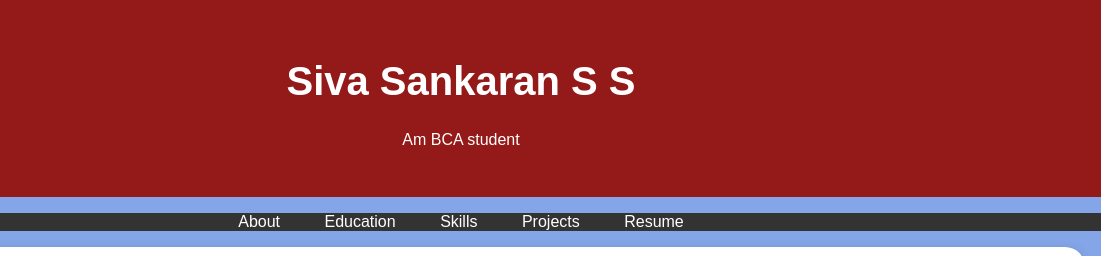
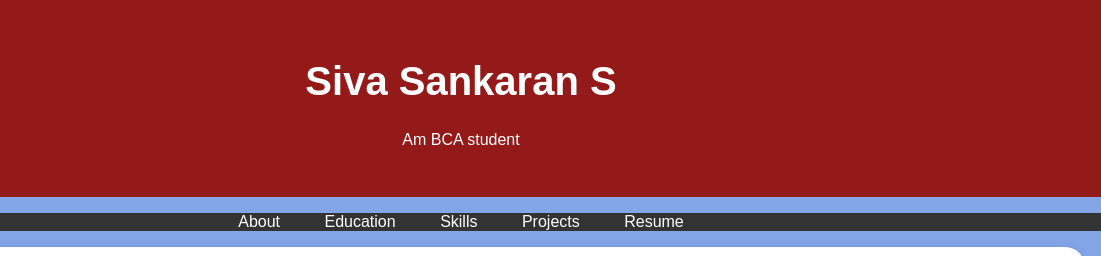
Before and after one commit to sivasankar51/sivasankar, a plain HTML site: page index.html in a window 1280 px wide. Shown: the top 256 px of the page, 179-1280 px from the left. Drawn offline with Linux system fonts and the light colour scheme.

Commit message:
index.html

```diff
--- a/index.html
+++ b/index.html
@@ -96,7 +96,7 @@
         <div class="header-content">
             <!-- Add your profile picture here -->
             <img src="passport photo.jpg" alt="Your Profile Picture" class="profile-picture">
-            <h1> Siva Sankaran S S</h1>
+            <h1> Siva Sankaran  S</h1>
             <p>Am BCA student</p>
         </div>
     </header>
```
